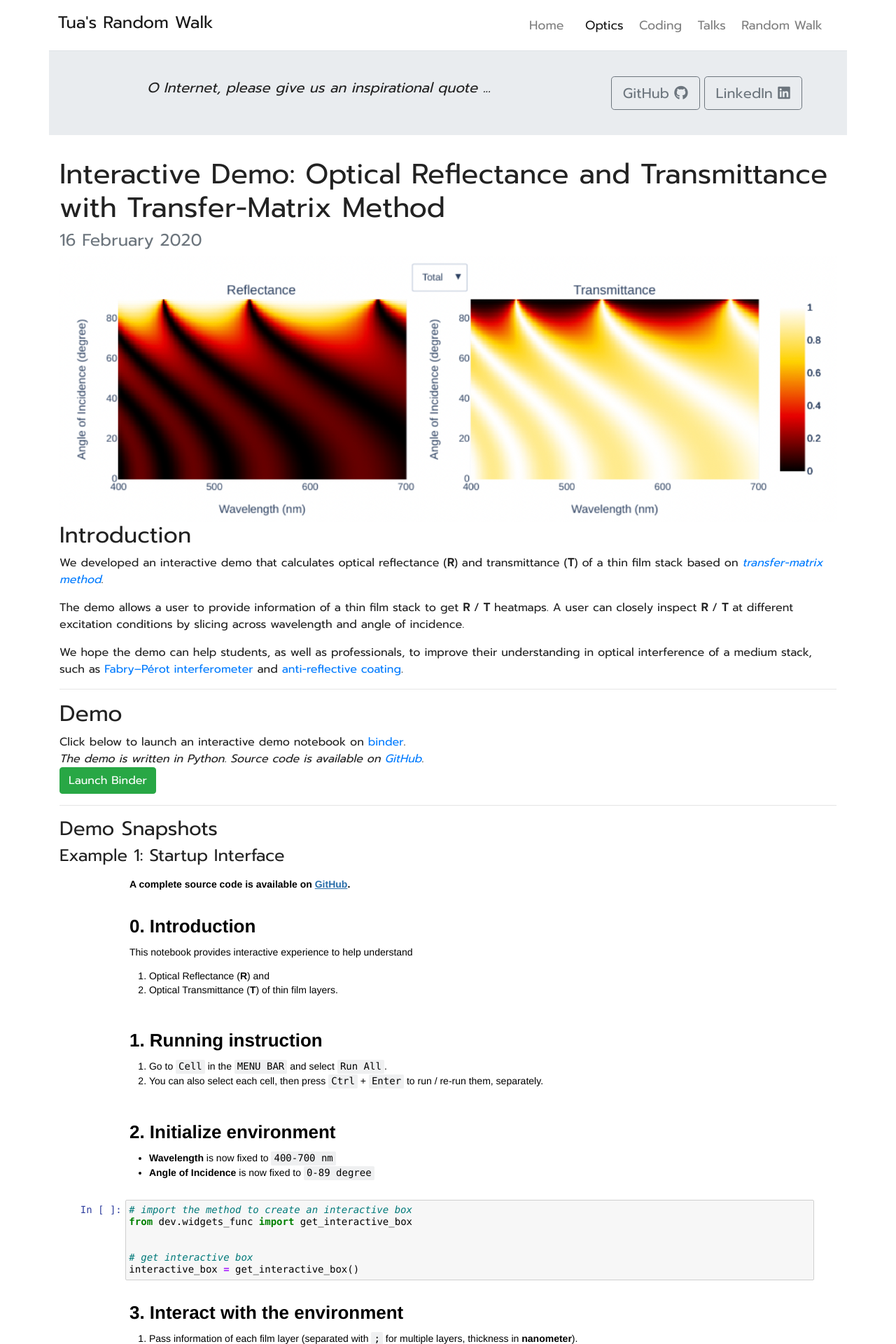
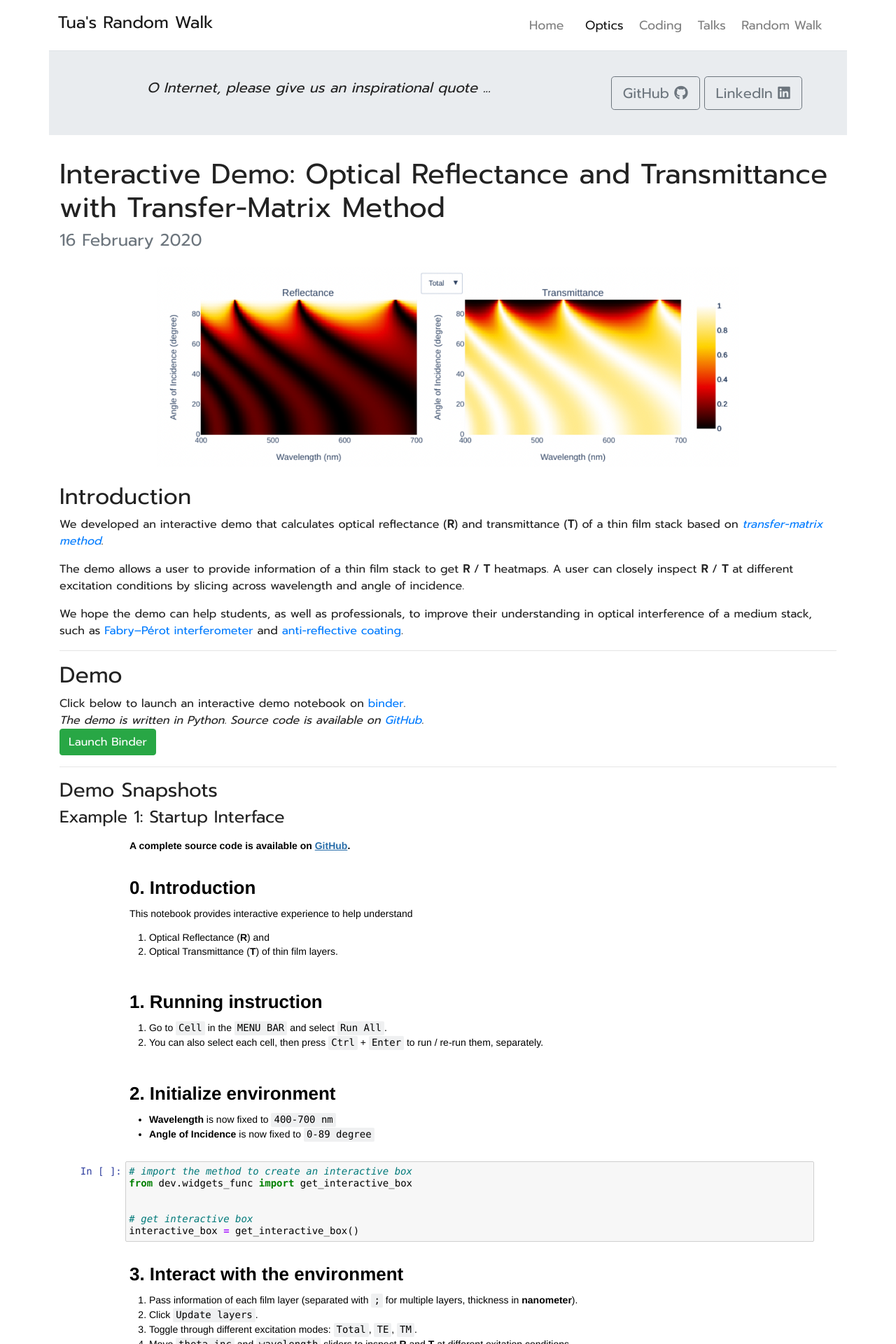
Before and after one commit to clumdee/clumdee.github.io, a Jekyll site: the page built from optics/_posts/2020-02-16-optical-reflectance-transmittance-transfer-matrix.md, in a window 1280 px wide. Shown: the top 1920 px of the page at 70% size. Built offline with Jekyll 4.4.1, drawn with Linux system fonts in a browser that asks for light colours; nearby versions of some CDN libraries.

Commit message:
add lines

```diff
--- a/optics/_posts/2020-02-16-optical-reflectance-transmittance-transfer-matrix.md
+++ b/optics/_posts/2020-02-16-optical-reflectance-transmittance-transfer-matrix.md
@@ -5,8 +5,8 @@ date: 2020-02-16
 category: optics
 ---
 
-<div>
-  <img width="100%" src="{{ site.url }}/optics/img/demo_transfer_matrix/cover.png">
+<div class="my-4 text-center">
+  <img class="w-75" src="{{ site.url }}/optics/img/demo_transfer_matrix/cover.png">
 </div>
 
 ## Introduction
@@ -36,6 +36,8 @@ Click below to launch an interactive demo notebook on [binder](https://mybinder.
   caption='Demo interface at startup.'
 %}
 
+---
+
 #### Example 2: R / T Heatmaps based on User's Input
 <!-- ![transfer_matrix_heatmaps]({{ site.url }}/assets/img/demo_transfer_matrix/heatmaps.png) -->
 {% include image.html
@@ -44,6 +46,8 @@ Click below to launch an interactive demo notebook on [binder](https://mybinder.
   caption='R / T Heatmaps of a thin film stack as user specified.'
 %}
 
+---
+
 #### Example 3: Wavelength Slicer
 <!-- ![transfer_matrix_wavelength_slice]({{ site.url }}/assets/img/demo_transfer_matrix/wavelength_slice.png) -->
 {% include image.html
```
